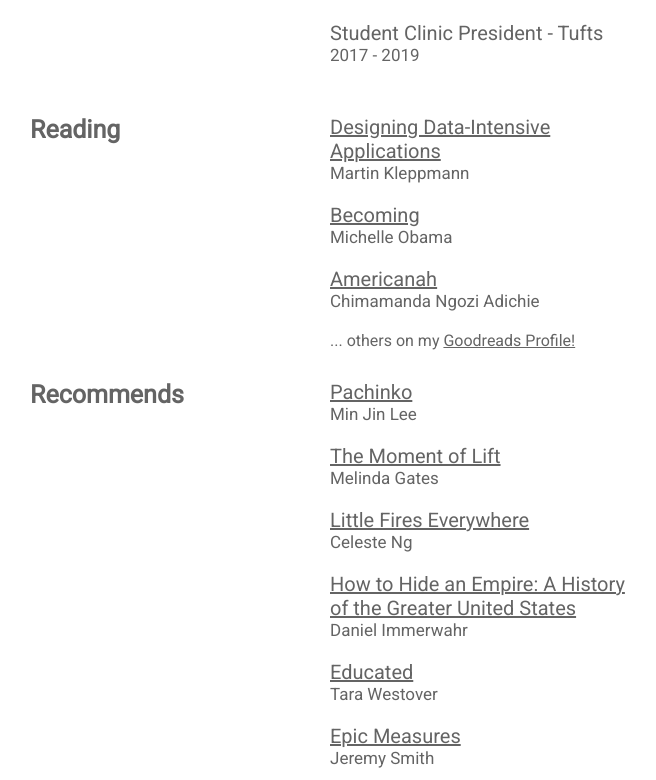
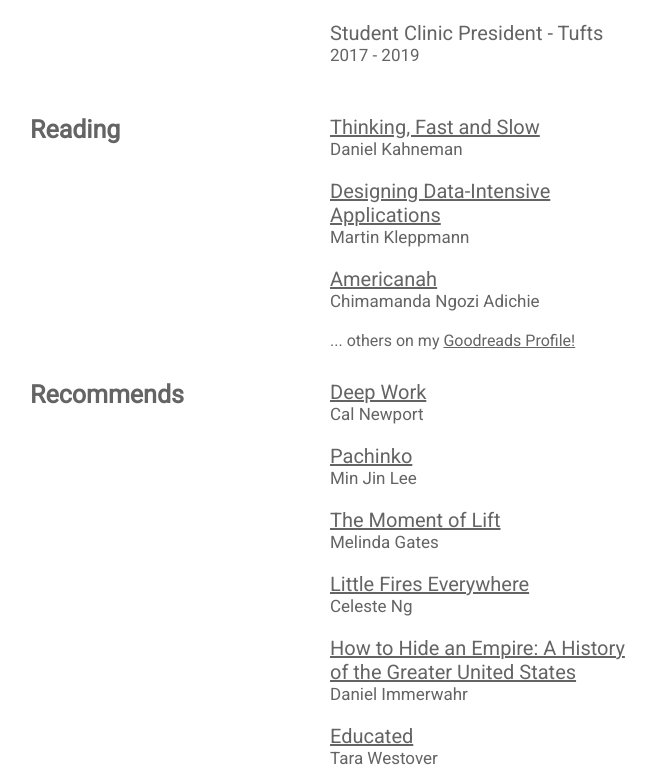
Before and after one commit to chanlawrencet/chanlawrencet.github.io, a React (Create React App) app: page / in a window 1280 px wide. Shown: the part 680-1460 px from the top of the page, without its empty margins (310-966 px from the left). Built offline with nearby package versions, Linux system fonts and the light colour scheme.

Commit message:
book updates

```diff
--- a/src/Home.js
+++ b/src/Home.js
@@ -12,7 +12,7 @@
   color: '#646464',
 }
 
-const updated = '2021/01/31'
+const updated = '2021/03/04'
 
 const siteData = {
   'Selected Experience': {
@@ -46,14 +46,14 @@
   Reading: {
     body: [
       {
+        title: 'Thinking, Fast and Slow',
+        titleLink: 'https://www.goodreads.com/book/show/11468377-thinking-fast-and-slow',
+        subtitle: 'Daniel Kahneman',
+      },
+      {
         title: 'Designing Data-Intensive Applications',
         titleLink: 'https://www.goodreads.com/book/show/23463279-designing-data-intensive-applications',
         subtitle: 'Martin Kleppmann',
-      },
-      {
-        title: 'Becoming',
-        titleLink: 'https://www.goodreads.com/book/show/38746485-becoming',
-        subtitle: 'Michelle Obama',
       },
       {
         title: 'Americanah',
@@ -69,6 +69,11 @@
   },
   Recommends: {
     body: [
+      {
+        title:'Deep Work',
+        titleLink: 'https://www.goodreads.com/book/show/25744928-deep-work',
+        subtitle:'Cal Newport',
+      },
       {
         title: 'Pachinko',
         titleLink: 'https://www.goodreads.com/book/show/53331127-pachinko',
@@ -93,11 +98,6 @@
         title:'Educated',
         titleLink: 'https://www.goodreads.com/book/show/36247169-educated',
         subtitle:'Tara Westover',
-      },
-      {
-        title:'Epic Measures',
-        titleLink: 'https://www.goodreads.com/book/show/22693187-epic-measures?from_search=true',
-        subtitle:'Jeremy Smith',
       },
     ]
   },
```
